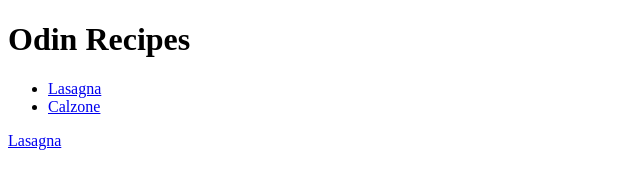
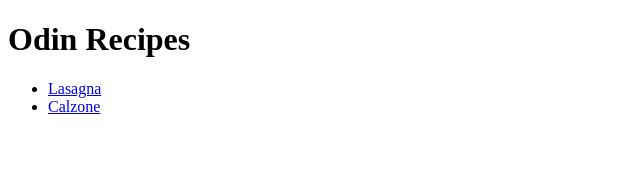
Before and after one commit to zeeshanAhsan1/odin-recipes, a plain HTML site: page index.html in a window 1280 px wide. Shown: the full height of the page, 0-640 px from the left. Drawn offline with Linux system fonts and the light colour scheme.

Commit message:
Remove dual links to Lasagna page

```diff
--- a/index.html
+++ b/index.html
@@ -26,8 +26,5 @@
         >
       </li>
     </ul>
-    <a href="./recipes/lasagna.html" target="_blank" rel="noopener noreferrer"
-      >Lasagna</a
-    >
   </body>
 </html>
```
